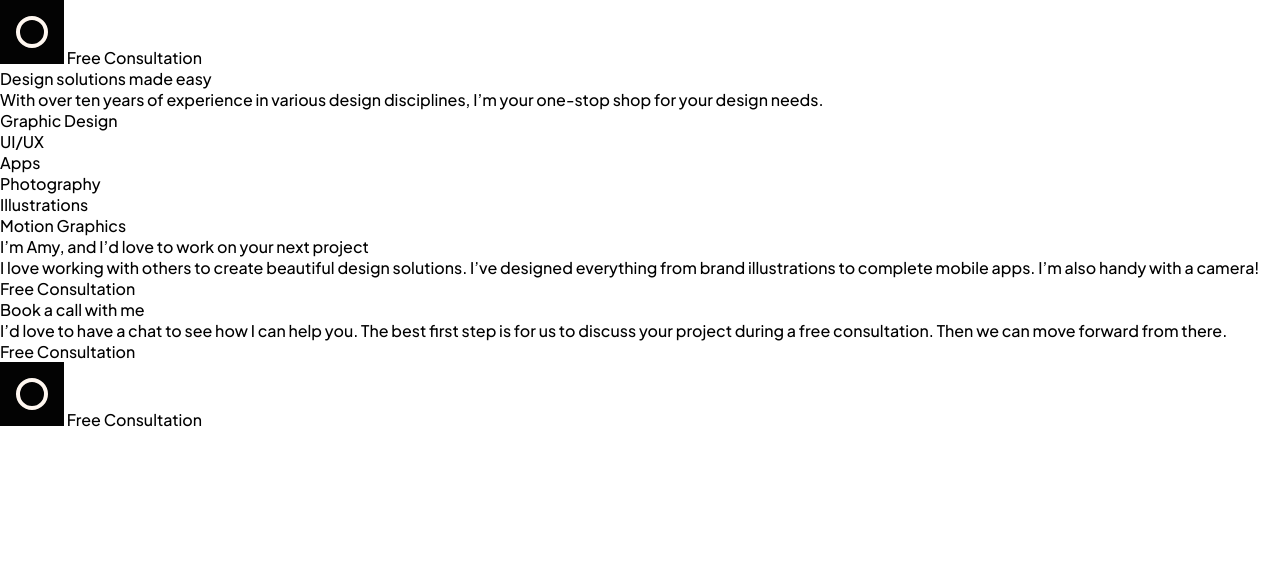
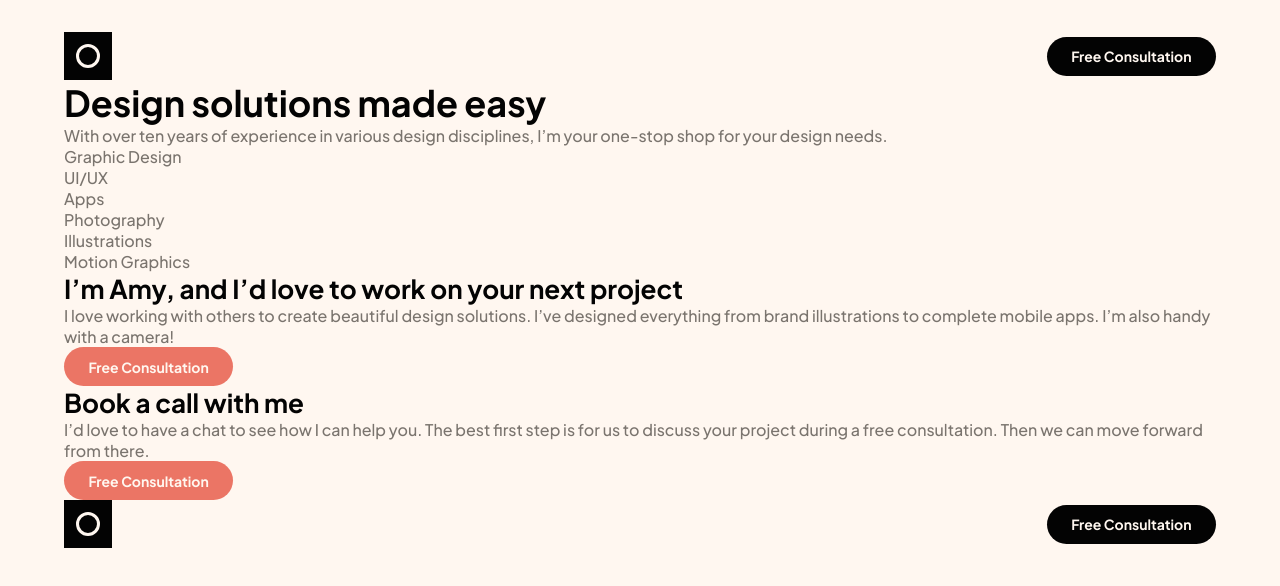
Before and after one commit to fischer-c187/Single-page-design-portfolio, a plain HTML site: page index.html in a window 1280 px wide. Drawn offline with Linux system fonts and the light colour scheme.

Commit message:
css for buttons and title completed

```diff
--- a/assets/scss/abstracts/_variable.scss
+++ b/assets/scss/abstracts/_variable.scss
@@ -9,8 +9,11 @@
   --title-color: #030303;
   --text-color: #7A746E;
   --negative-text-color: #FFF7F0;
-  --btn-color: #EB7565;
-  --btn-color-hover: #F6A560;
+  --btn-color: #030303;
+  --btn-color-hover: #755CDE;
+  --btn-color-lightred: #EB7565;
+  --btn-color-lightred-hover: #F6A560;
+
   --background-color: #FFF7F0;
 
   // path image
--- a/assets/scss/base/_base.scss
+++ b/assets/scss/base/_base.scss
@@ -0,0 +1,9 @@
+body {
+  background-color: var(--background-color);
+  margin: 2em 0;
+}
+
+.wrapper {
+  width: var(--wrapper-width);
+  margin: auto;
+}
--- a/assets/scss/base/_typography.scss
+++ b/assets/scss/base/_typography.scss
@@ -1,5 +1,6 @@
 html {
   font-size: var(--general-font-size);
   font-family: var(--font-family);
+  color: var(--text-color);
   font-weight: 500;
 }
--- a/assets/scss/components/_buttons.scss
+++ b/assets/scss/components/_buttons.scss
@@ -0,0 +1,25 @@
+.btn-consultation {
+  padding: 0.75em 1.75em;
+  border-radius: 2em;
+  font-size: 0.875rem;
+  font-weight: 700;
+  transition: background-color 200ms;
+  color: var(--negative-text-color);
+  cursor: pointer;
+
+  &--black {
+    background-color: var(--btn-color);
+
+    &:hover {
+      background-color: var(--btn-color-hover);
+    }
+  }
+
+  &--lightred {
+    background-color: var(--btn-color-lightred);
+
+    &:hover {
+      background-color: var(--btn-color-lightred-hover);
+    }
+  }
+}
--- a/assets/scss/components/_title.scss
+++ b/assets/scss/components/_title.scss
@@ -0,0 +1,17 @@
+.heading {
+  &-L {
+    font-size: 2.25rem;
+    font-weight: 700;
+    color: var(--title-color);
+  }
+  &-M {
+    font-size: 1.625rem;
+    font-weight: 700;
+    color: var(--title-color);
+  }
+  &-S {
+    font-size: 1.5rem;
+    font-weight: 700;
+    color: var(--title-color);
+  }
+}
--- /dev/null
+++ b/assets/scss/layout/_header.scss
@@ -0,0 +1,11 @@
+.header {
+  &-top {
+    display: flex;
+    align-items: center;
+    justify-content: space-between;
+  }
+
+  &__logo {
+    width: 3rem;
+  }
+}
--- a/assets/scss/main.scss
+++ b/assets/scss/main.scss
@@ -6,3 +6,11 @@
   './base/fonts',
   './base/typography',
   './base/base';
+
+@import
+  './layout/hero',
+  './layout/header';
+
+@import
+  './components/title',
+  './components/buttons';
--- a/index.html
+++ b/index.html
@@ -12,7 +12,7 @@
     <header class="header">
       <div class="header-top">
         <img src="./assets/images/logo.svg" alt="logo" aria-hidden="true" class="header__logo">
-        <button type="button" class="btn-consultation header__btn">Free Consultation</button>
+        <button type="button" class="btn-consultation btn-consultation--black header__btn">Free Consultation</button>
       </div>
     </header>
     <main>
@@ -36,7 +36,7 @@
           I love working with others to create beautiful design solutions. I’ve designed everything from brand illustrations
           to complete mobile apps. I’m also handy with a camera!
         </p>
-        <button type="button" class="btn-consultation presentation__btn">Free Consultation</button>
+        <button type="button" class="btn-consultation btn-consultation--lightred presentation__btn">Free Consultation</button>
       </section>
     </main>
 
@@ -51,12 +51,12 @@
           free consultation. Then we can move forward from there.
         </p>
       </div>
-      <button type="button" class="btn-consultation btn-consultation--pink presentation__btn">Free Consultation</button>
+      <button type="button" class="btn-consultation btn-consultation--lightred presentation__btn">Free Consultation</button>
     </section>
     <footer class="footer">
       <div class="header-top">
         <img src="./assets/images/logo.svg" alt="logo" aria-hidden="true" class="header__logo">
-        <button type="button" class="btn-consultation header__btn">Free Consultation</button>
+        <button type="button" class="btn-consultation btn-consultation--black header__btn">Free Consultation</button>
       </div>
     </footer>
   </div>
```
Also changed, not shown: assets/css/main.css, assets/scss/layout/_hero.scss (added), 1 other file.
